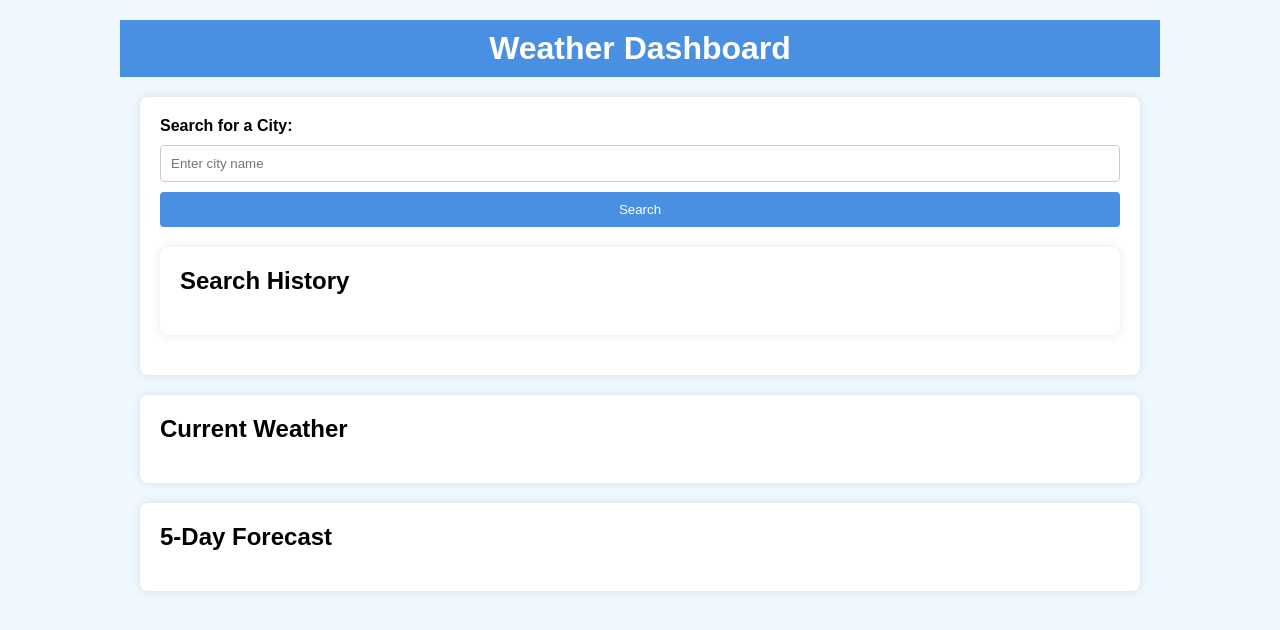
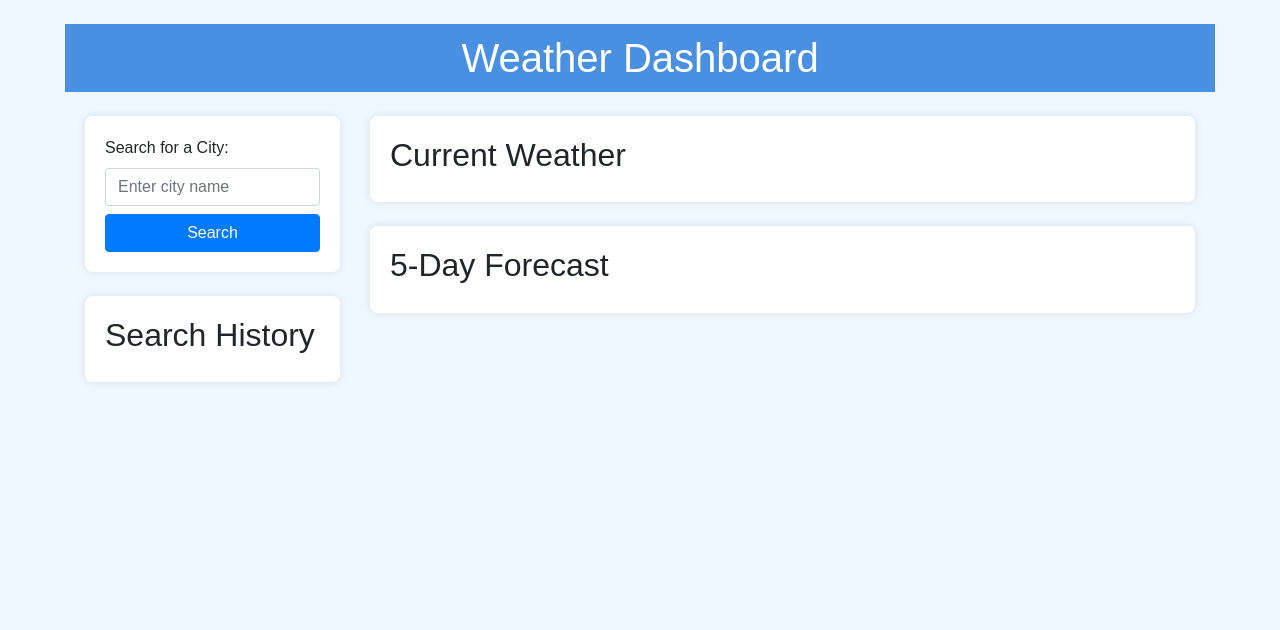
Before and after one commit to chrispychips12/weather-dashboard, a plain HTML site: page index.html in a window 1280 px wide. Drawn offline with nearby package versions, Linux system fonts and the light colour scheme.

Commit message:
changed styling to bootstrap

```diff
--- a/Assets/css/style.css
+++ b/Assets/css/style.css
@@ -5,14 +5,7 @@ body {
     padding: 0;
 }
 
-.container {
-    max-width: 1000px;
-    margin: 0 auto;
-    padding: 20px;
-}
-
 h1 {
-    text-align: center;
     background-color: #4A90E2;
     color: white;
     padding: 10px 0;
@@ -24,46 +17,11 @@ h1 {
     padding: 20px;
     border-radius: 8px;
     box-shadow: 0 0 10px rgba(0,0,0,0.1);
-    margin-bottom: 20px;
 }
-
-.search-section label {
-    display: block;
-    margin-bottom: 10px;
-    font-weight: bold;
-}
-
-#city-input {
-    width: calc(100% - 22px);
-    padding: 10px;
-    margin-bottom: 10px;
-    border: 1px solid #ccc;
-    border-radius: 4px;
-    display: block;
-}
-
-
-
-#search-button {
-    padding: 10px 20px;
-    border: none;
-    background-color: #4A90E2;
-    color: white;
-    border-radius: 4px;
-    cursor: pointer;
-    display: block;
-    width: 100%;
-}
-
-#search-button:hover {
-    background-color: #357ABD;
-}
-/* Added hover effect on search button */
 
 .weather-section {
     background-color: #fff;
     padding: 20px;
-    margin-bottom: 20px;
     border-radius: 8px;
     box-shadow: 0 0 10px rgba(0,0,0,0.1);
 }
@@ -72,41 +30,11 @@ h1 {
     margin-top: 0;
 }
 
-#forecast-details {
-    display: flex;
-    justify-content: space-between;
-}
-
 .forecast-day {
     text-align: center;
-    width: 18%;
     background-color: #4A90E2;
     color: white;
     padding: 10px;
     border-radius: 8px;
     box-shadow: 0 0 5px rgba(0,0,0,0.1);
 }
-
-#search-history {
-    margin-top: 20px;
-}
-
-#history-list {
-    list-style: none;
-    padding: 0;
-    width: 100%;
-}
-
-#history-list li {
-    background-color: #ccc;
-    padding: 10px;
-    margin: 5px 0;
-    width: 100%;
-    text-align: center;
-    border-radius: 4px;
-    cursor: pointer;
-}
-
-#history-list li:hover {
-    background-color: #bbb;
-}
--- a/index.html
+++ b/index.html
@@ -5,30 +5,40 @@
     <meta charset="UTF-8">
     <meta name="viewport" content="width=device-width, initial-scale=1.0">
     <title>Weather Dashboard</title>
+    <link rel="stylesheet" href="https://maxcdn.bootstrapcdn.com/bootstrap/4.0.0/css/bootstrap.min.css">
     <link rel="stylesheet" href="./Assets/css/style.css">
 </head>
 
 <body>
     <div class="container">
-        <h1>Weather Dashboard</h1>
-        <div class="search-section">
+        <h1 class="text-center my-4">Weather Dashboard</h1>
+        <div class="row">
+            <nav class="col-md-3">
+                <div class="search-section mb-4">
                     <label for="city-input">Search for a City:</label>
-            <input type="text" id="city-input" placeholder="Enter city name">
-            <button id="search-button">Search</button>
+                    <input type="text" id="city-input" class="form-control mb-2" placeholder="Enter city name">
+                    <button id="search-button" class="btn btn-primary btn-block">Search</button>
+                </div>
                 <div id="search-history" class="weather-section">
                     <h2>Search History</h2>
-                <ul id="history-list"></ul>
+                    <ul id="history-list" class="list-group"></ul>
                 </div>
-        </div>
-        <div id="current-weather" class="weather-section">
+            </nav>
+            <div class="col-md-9">
+                <div id="current-weather" class="weather-section mb-4">
                     <h2>Current Weather</h2>
                     <div id="current-weather-details"></div>
                 </div>
                 <div id="forecast" class="weather-section">
                     <h2>5-Day Forecast</h2>
-            <div id="forecast-details"></div>
+                    <div id="forecast-details" class="d-flex justify-content-between"></div>
                 </div>
             </div>
+        </div>
+    </div>
+    <script src="https://code.jquery.com/jquery-3.2.1.slim.min.js"></script>
+    <script src="https://cdnjs.cloudflare.com/ajax/libs/popper.js/1.12.9/umd/popper.min.js"></script>
+    <script src="https://maxcdn.bootstrapcdn.com/bootstrap/4.0.0/js/bootstrap.min.js"></script>
     <script src="./Assets/js/script.js"></script>
 </body>
 
```
Lines whose indentation alone changed are shown as unchanged.
